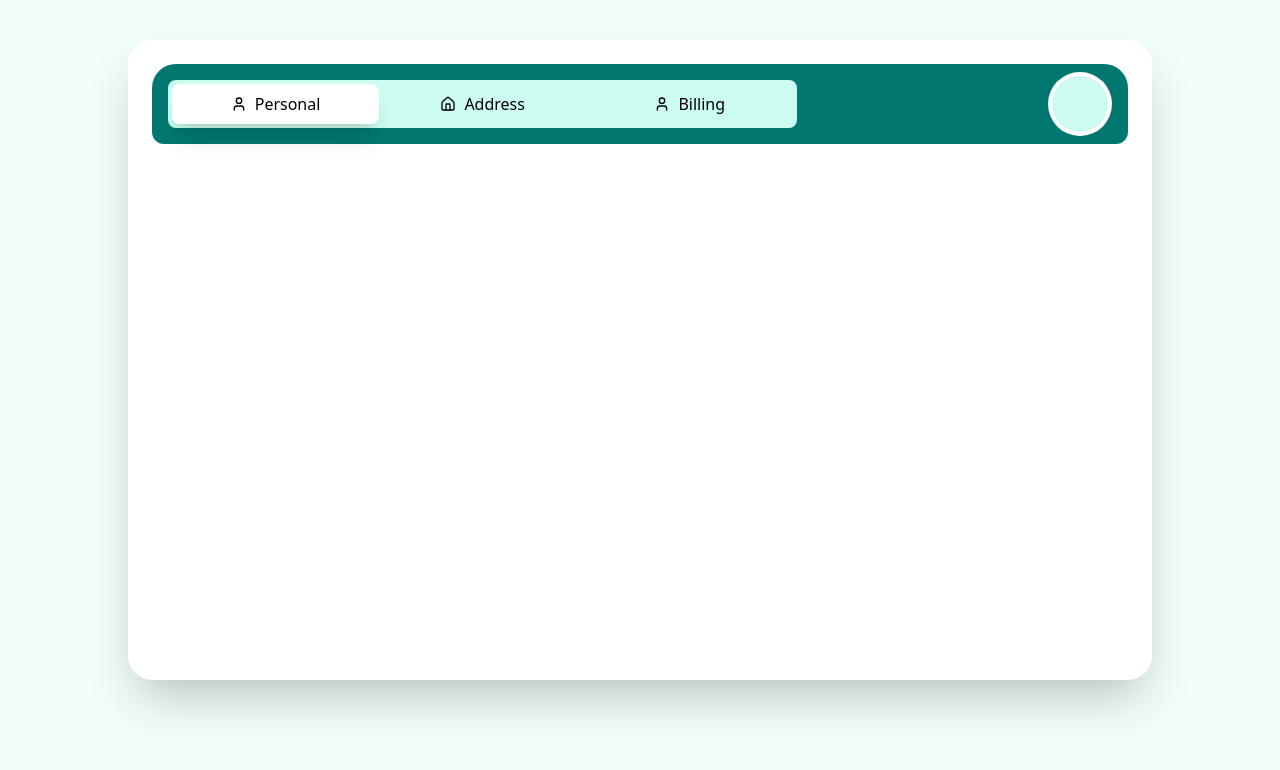
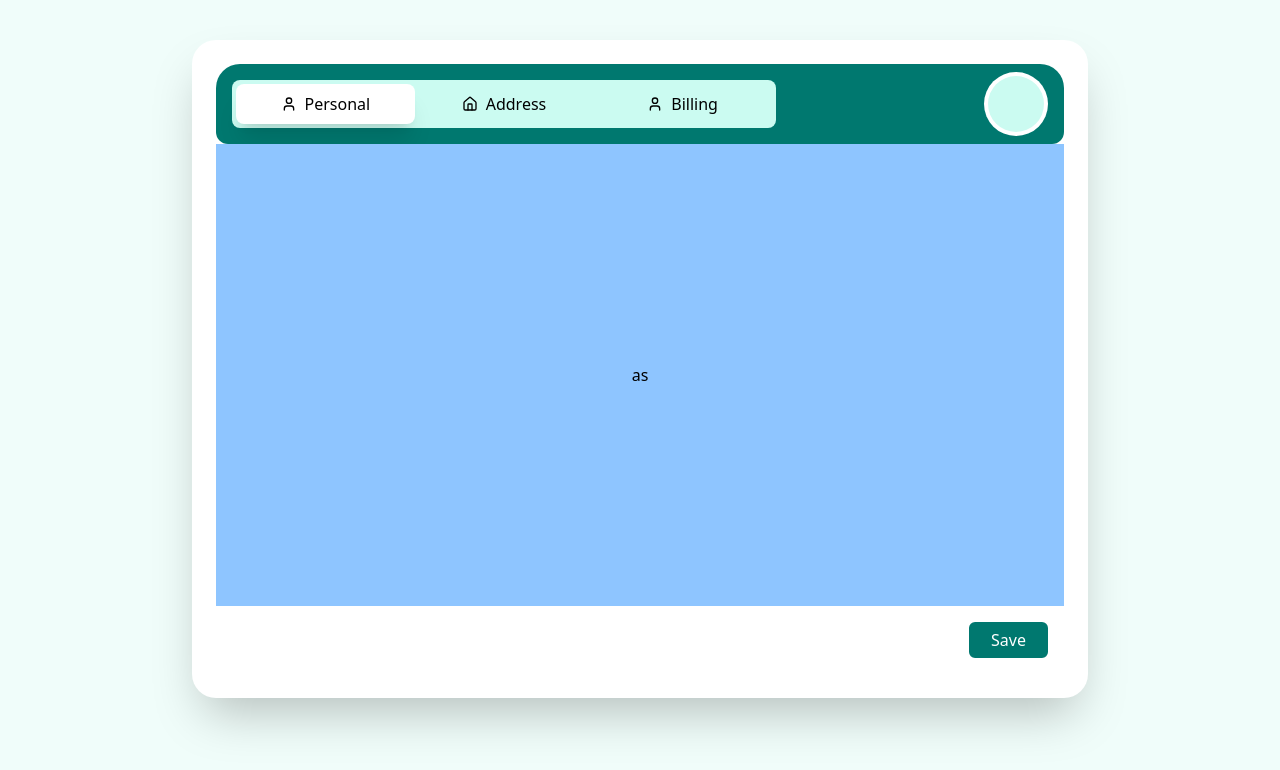
Before and after one commit to Ruturaj2003/multi-step-form-2, a React (Vite) app: page / in a window 1280 px wide. Shown: the top 770 px of the page. Built offline with nearby package versions, Linux system fonts and the light colour scheme.

Commit message:
Add General component to FormLayout and enhance styling

```diff
--- a/src/pages/caneSupplierForm/FormLayout.jsx
+++ b/src/pages/caneSupplierForm/FormLayout.jsx
@@ -1,10 +1,12 @@
 import { Home, User } from 'lucide-react';
 import Navbar from '../../components/caneSupplier/Navbar';
+import General from './General';
 
 const FormLayout = () => {
   return (
     <div className="bg-teal-50 w-screen min-h-screen flex justify-center items-start">
-      <div className="bg-white rounded-3xl shadow-2xl w-[80vw] min-h-[80vh] max-h-[90vh] mt-10 p-6 overflow-y-auto">
+      <div className="bg-white rounded-3xl shadow-2xl min-w-[70vw] max-w-[80vw] min-h-[80vh] max-h-[90vh] mt-10 p-6 overflow-y-auto">
+        {/* Top Bar Container */}
         <div className="h-20 w-full bg-teal-700 rounded-t-3xl rounded-b-xl flex justify-between px-4 items-center">
           {/* Navigation Container */}
           <Navbar></Navbar>
@@ -13,6 +15,8 @@ const FormLayout = () => {
             <div className="w-14 h-14 bg-teal-100 rounded-full"></div>
           </div>
         </div>
+        {/* Form */}
+        <General></General>
       </div>
     </div>
   );
--- a/src/pages/caneSupplierForm/General.jsx
+++ b/src/pages/caneSupplierForm/General.jsx
@@ -1,4 +1,19 @@
 const General = () => {
-  return <div>General</div>;
+  return (
+    <div className="h-[530px] flex flex-col justify-between">
+      {/* Form Section */}
+      <div className="bg-blue-300 w-full h-[470px] flex items-center justify-center">
+        as
+      </div>
+
+      {/* Save Button Section */}
+      <div className="flex justify-end items-center p-4">
+        <button className="h-[36px] px-5 text-white bg-teal-700 border-2 border-teal-700 rounded-md hover:bg-teal-600 transition">
+          Save
+        </button>
+      </div>
+    </div>
+  );
 };
+
 export default General;
```
